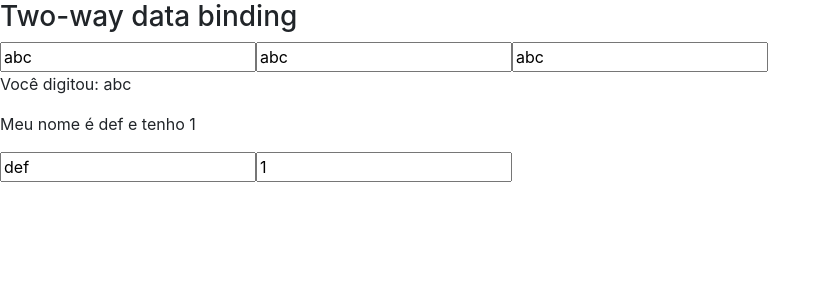
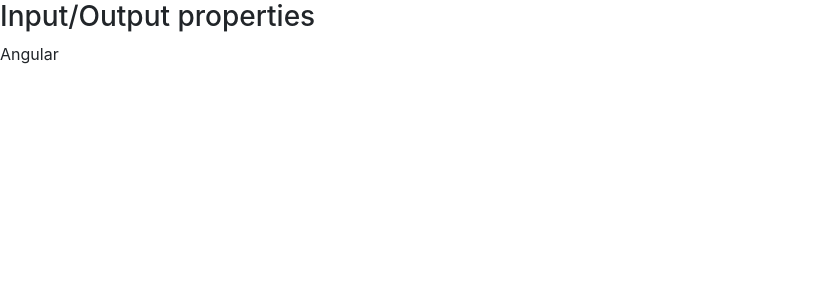
Before and after one commit to RafaelMoura29/aprendendo-angular, an Angular app in the folder curso-loiane/data-binding/: page / in a window 1280 px wide. Shown: the top 300 px of the page, without its empty margins (0-831 px from the left). Built offline with nearby package versions, Linux system fonts and the light colour scheme.

Commit message:
Components com input properties

```diff
--- a/curso-loiane/data-binding/src/app/app.module.ts
+++ b/curso-loiane/data-binding/src/app/app.module.ts
@@ -5,11 +5,13 @@
 
 import { AppComponent } from './app.component';
 import { DataBindingComponent } from './data-binding/data-binding.component';
+import { InputPropertyComponent } from './input-property/input-property.component';
 
 @NgModule({
   declarations: [
     AppComponent,
-    DataBindingComponent
+    DataBindingComponent,
+    InputPropertyComponent
   ],
   imports: [
     BrowserModule,
--- a/curso-loiane/data-binding/src/app/data-binding/data-binding.component.html
+++ b/curso-loiane/data-binding/src/app/data-binding/data-binding.component.html
@@ -73,4 +73,14 @@
 
 <!-- </section> -->
 
-<app-meu-form></app-meu-form>
+<!-- <app-meu-form></app-meu-form>
+ -->
+
+ <section class="input-output-properties">
+   <article>
+     <h3>Input/Output properties</h3>
+
+     <app-curso [nome]="nomeDoCurso"></app-curso>
+
+   </article>
+ </section>
--- a/curso-loiane/data-binding/src/app/data-binding/data-binding.component.ts
+++ b/curso-loiane/data-binding/src/app/data-binding/data-binding.component.ts
@@ -14,6 +14,8 @@
   valorAtual: string = ''
   valorSalvo: string = ''
   isMouseOver: boolean = false
+
+  nomeDoCurso: string = 'Angular';
 
   getValor(){
     return 1;
--- /dev/null
+++ b/curso-loiane/data-binding/src/app/input-property/input-property.component.html
@@ -0,0 +1 @@
+<p>{{ nomeCurso }}</p>
--- /dev/null
+++ b/curso-loiane/data-binding/src/app/input-property/input-property.component.ts
@@ -0,0 +1,17 @@
+import { Component, OnInit, Input } from '@angular/core';
+
+@Component({
+  selector: 'app-curso',
+  templateUrl: './input-property.component.html',
+  styleUrls: ['./input-property.component.css']
+})
+export class InputPropertyComponent implements OnInit {
+
+  @Input('nome') nomeCurso: string = ''
+
+  constructor() { }
+
+  ngOnInit(): void {
+  }
+
+}
--- a/curso-loiane/data-binding/src/app/meu-form/meu-form.module.ts
+++ b/curso-loiane/data-binding/src/app/meu-form/meu-form.module.ts
@@ -2,8 +2,6 @@
 import { NgModule } from '@angular/core';
 import { CommonModule } from '@angular/common';
 import { MeuFormComponent } from './meu-form.component';
-
-
 
 @NgModule({
   declarations: [MeuFormComponent],
```
Also changed, not shown: curso-loiane/data-binding/src/app/input-property/input-property.component.css (added), 1 other file (tests, documents, lock files or other folders).
